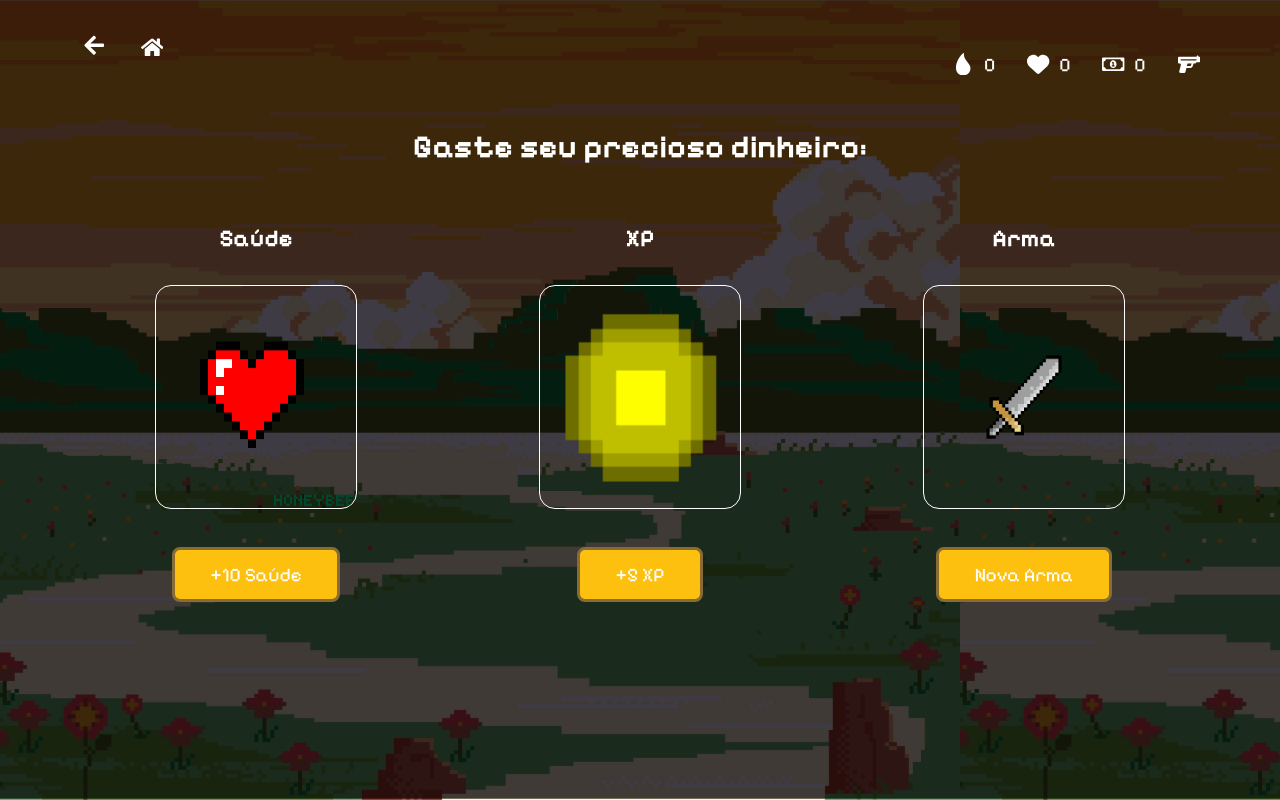
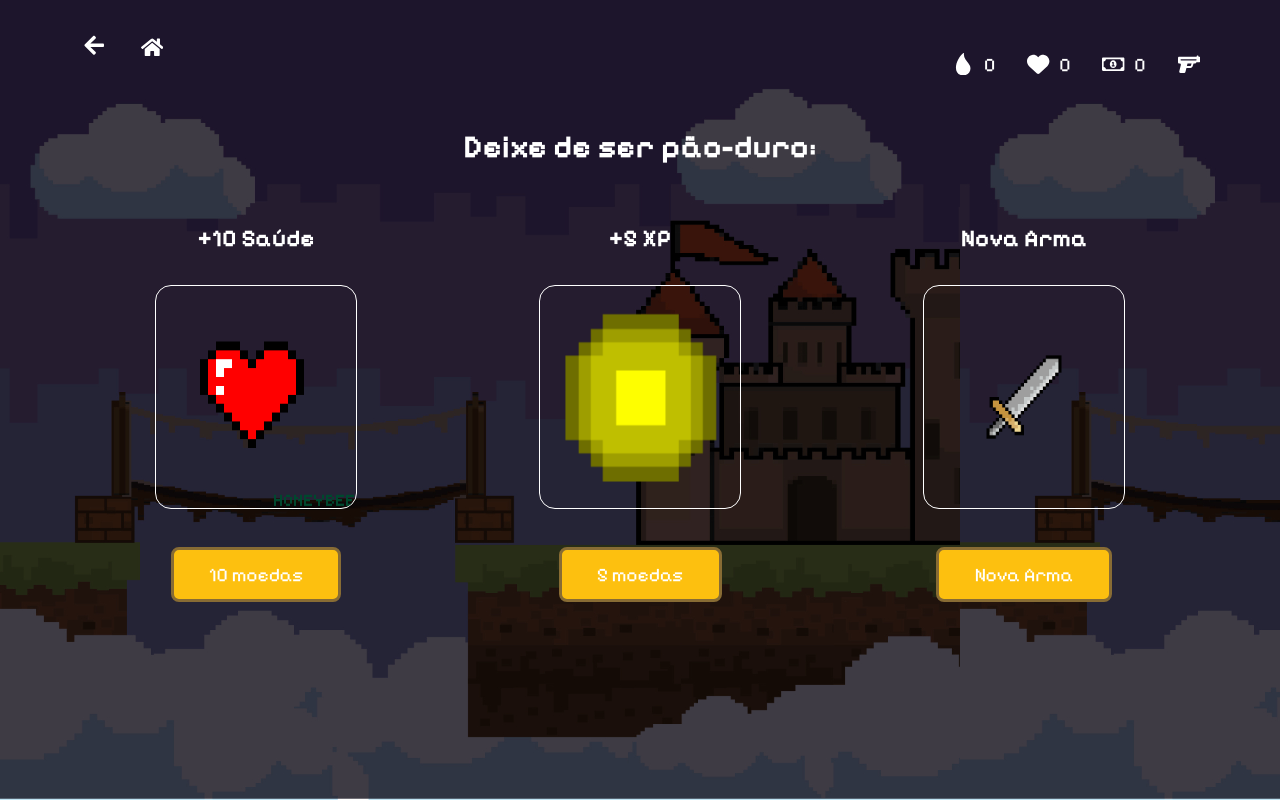
Before and after one commit to carlalopesj/dragon-flames, a React (Vite) app: page /loja in a window 1280 px wide. Built offline with nearby package versions, Linux system fonts and the light colour scheme; a web font is replaced by a local one.

Commit message:
fix: buy weapon

```diff
--- a/src/pages/Loja/Loja.jsx
+++ b/src/pages/Loja/Loja.jsx
@@ -6,35 +6,51 @@
 import ImgSword from '../../assets/espada-pixel.png';
 
 function Loja() {
-    // Estados para armazenar os valores do localStorage
+    // Array de armas com nome e poder
+    const armas = [
+        { nome: 'Sticky', poder: 10, custo: 10 },
+        { nome: 'Machado', poder: 30, custo: 20 },
+        { nome: 'Espada', poder: 50, custo: 30 },
+        { nome: 'Pistola', poder: 100, custo: 50 }
+    ];
+
+    const [comentarios, setComentarios] = useState("");
+
+    // Recupera o objeto da arma do localStorage ou define o padrão
+    let initialWeapon;
+    try {
+        initialWeapon = JSON.parse(localStorage.getItem("Weapon")) || armas[0];
+    } catch (error) {
+        initialWeapon = armas[0]; // Define o primeiro item da lista como padrão
+    }
+
     const [gold, setGold] = useState(parseInt(localStorage.getItem("Gold")) || 0);
     const [health, setHealth] = useState(parseInt(localStorage.getItem("Health")) || 0);
     const [xp, setXp] = useState(parseInt(localStorage.getItem("XP")) || 0);
-    const [weapon, setWeapon] = useState(localStorage.getItem("Weapon") || '');
+    const [weapon, setWeapon] = useState(initialWeapon);
 
     const items = [
-        { id: 1, type: "Saúde", image: ImgHealth, name: "+10 Saúde", actionBtn: addHealth },
-        { id: 2, type: "XP", image: ImgXp, name: "+5 XP", actionBtn: addXP },
-        { id: 3, type: "Arma", image: ImgSword, name: "Nova Arma", actionBtn: newWeapon }
+        { id: 1, type: "+10 Saúde", image: ImgHealth, name: "10 moedas", actionBtn: addHealth },
+        { id: 2, type: "+5 XP", image: ImgXp, name: "5 moedas", actionBtn: addXP },
+        { id: 3, type: "Nova Arma", image: ImgSword, name: "Nova Arma", actionBtn: comprarArma }
     ];
 
     function addHealth() {
-        console.log("Função chamadaaaa");
-        if (gold >= 10) { // Certifique-se de que o jogador tenha ouro suficiente
+        if (gold >= 10) {
             const newGold = gold - 10;
             const newHealth = health + 10;
 
-            // Atualiza o localStorage e o estado
             localStorage.setItem("Gold", newGold);
             localStorage.setItem("Health", newHealth);
             setGold(newGold);
             setHealth(newHealth);
+        } else {
+            setComentarios("Ouro insufiente, é difícil a pobreza...");
         }
+        setTimeout(() => setComentarios(""), 2000);
     }
 
     function addXP() {
-        // Lógica para adicionar XP
-        console.log("Teste");
         if (gold >= 5) {
             const newGold = gold - 5;
             const newXp = xp + 5;
@@ -43,59 +59,45 @@
             localStorage.setItem("XP", newXp);
             setGold(newGold);
             setXp(newXp);
+        } else {
+            setComentarios("Ouro insufiente, é difícil a pobreza...");
         }
-
+        setTimeout(() => setComentarios(""), 2000);
     }
 
-    function newWeapon() {
-        // Lógica para trocar a arma
-        if (gold >= 10) {
-            if(weapon === 'Sticky') {
-                const newGold = gold - 10;
+    function comprarArma() {
+        const armaAtualIndex = armas.findIndex(a => a.nome === weapon.nome);
 
+        if (armaAtualIndex < armas.length - 1) {
+            const proximaArma = armas[armaAtualIndex + 1];
+
+            if (gold >= proximaArma.custo) {
+                const newGold = gold - proximaArma.custo;
                 localStorage.setItem("Gold", newGold);
-                localStorage.setItem("Weapon", "Machado");
                 setGold(newGold);
-                setWeapon("Machado");
+
+                setWeapon(proximaArma);
+                localStorage.setItem("Weapon", JSON.stringify(proximaArma));
+            } else {
+                setComentarios("Ouro insufiente, é difícil a pobreza...");
             }
-
-            if (gold >= 20) {
-                if (weapon === 'Machado') {
-                    const newGold = gold - 20;
-
-                    localStorage.setItem("Gold", newGold);
-                    localStorage.setItem("Weapon", "Espada");
-                    setGold(newGold);
-                    setWeapon("Espada");
-                }
-            }
-
-            if (gold >= 30) {
-                if (weapon === 'Espada') {
-                    const newGold = gold - 30;
-
-                    localStorage.setItem("Gold", newGold);
-                    localStorage.setItem("Weapon", "Pistola");
-                    setGold(newGold);
-                    setWeapon("Pistola");
-                }
-            }
-
+        } else {
+            setComentarios("Você já tem a melhor arma, doidão!");
         }
+        setTimeout(() => setComentarios(""), 2000);
     }
 
     return (
-        <div className='game-page'>
-            {/* Passa os valores como props para o Header */}
+        <div className='game-page loja-page'>
             <Header
                 backButton
                 gold={gold}
                 health={health}
                 xp={xp}
-                weapon={weapon}
+                weapon={weapon.nome} // Exibe o nome da arma no Header
             />
             <div className="destiny-page">
-                <h1>Gaste seu precioso dinheiro:</h1>
+                <h1>Deixe de ser pão-duro:</h1>
                 <div className='destiny-container'>
                     {items.map((item) => (
                         <Cards
@@ -108,6 +110,7 @@
                     ))}
                 </div>
             </div>
+            <p id="coments">{comentarios}</p>
         </div>
     );
 }
--- a/src/pages/Missao/Missao.jsx
+++ b/src/pages/Missao/Missao.jsx
@@ -1,41 +1,45 @@
 import { useState } from "react";
 import Header from "../../components/Header/Header";
 import Cards from "../../components/Cards/Cards";
-
-
+import Imagem1 from '../../assets/fundo-adivinhar1.png';
+import Imagem2 from '../../assets/fundo-adivinhar2.png';
+import Imagem3 from '../../assets/fundo-adivinhar3.png';
 
 function Missao() {
 
     const missoes = [
-        {id: 1, type: "1", name: "Sorte", actionBtn: sorte1},
-        {id: 2, type: "2", name: "Sorte", actionBtn: sorte2},
-        {id: 3, type: "3", name: "Sorte", actionBtn: sorte3}
-    ]
+        {id: 1, type: "1", name: "Sorte", image: Imagem1, actionBtn: sorte1},
+        {id: 2, type: "2", name: "Sorte", image: Imagem2, actionBtn: sorte2},
+        {id: 3, type: "3", name: "Sorte", image: Imagem3, actionBtn: sorte3}
+    ];
 
     const premios = [15, 30, 50];
 
     const [xp, setXp] = useState(parseInt(localStorage.getItem("XP")) || 0);
     const [gold, setGold] = useState(parseInt(localStorage.getItem("Gold")) || 0);
 
+    const [comentarios, setComentarios] = useState("");
+
     function sortear(x) {
-        console.log(xp);
         if (xp < 10) {
-            console.log("Pouco XP");
-            //setXp(xp);
+            setComentarios("XP insuficiente, precisa de pelo menos 10, cabeção!");
+            setTimeout(() => setComentarios(""), 2000);  // Limpa o comentário após 3 segundos
         } else {
             let newXp = xp - 10;
             setXp(newXp);
             localStorage.setItem("XP", newXp);
-            const numSorte = 1+ Math.floor(Math.random() * 3);
-            console.log(numSorte);
+            const numSorte = 1 + Math.floor(Math.random() * 3);
             if (x === numSorte) {
-                console.log("BOA");
-                let number = 1+ Math.floor(Math.random() * 3);
-                localStorage.setItem("Gold", gold + premios[number]);
+                // Corrigido: Gera o índice corretamente entre 0 e 2
+                let number = Math.floor(Math.random() * premios.length);
+                let novoGold = gold + premios[number];
+                setGold(novoGold);
+                localStorage.setItem("Gold", novoGold);
+                setComentarios(`Parabéns, você ganhou +${premios[number]} moedas!!!`);
             } else {
-                console.log("POXA");
+                setComentarios("Vish... Não foi dessa vez, quem sabe da próxima!");
             }
-            console.log(xp);
+            setTimeout(() => setComentarios(""), 2000);  // Limpa o comentário após 3 segundos
         }
     }
 
@@ -52,7 +56,7 @@
     }
 
     return (
-        <div className="game-page">
+        <div className="game-page missao-page">
             <Header backButton/>
             <div className="destiny-page">
                 <h1> Escolha seu número da sorte </h1>
@@ -68,8 +72,9 @@
                     })}
                 </div>
             </div>
+            <p id="coments">{comentarios}</p>
         </div>
-    )
+    );
 }
 
 export default Missao;
```
